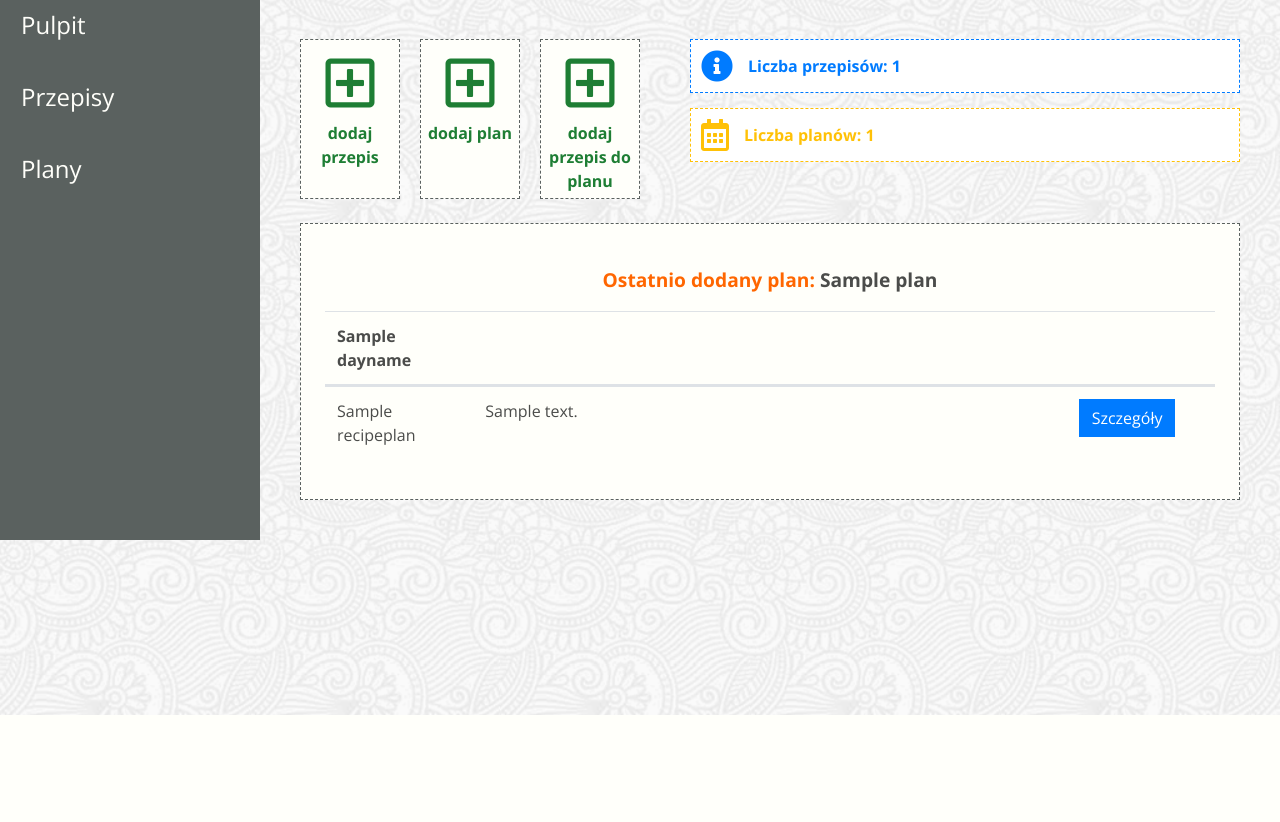
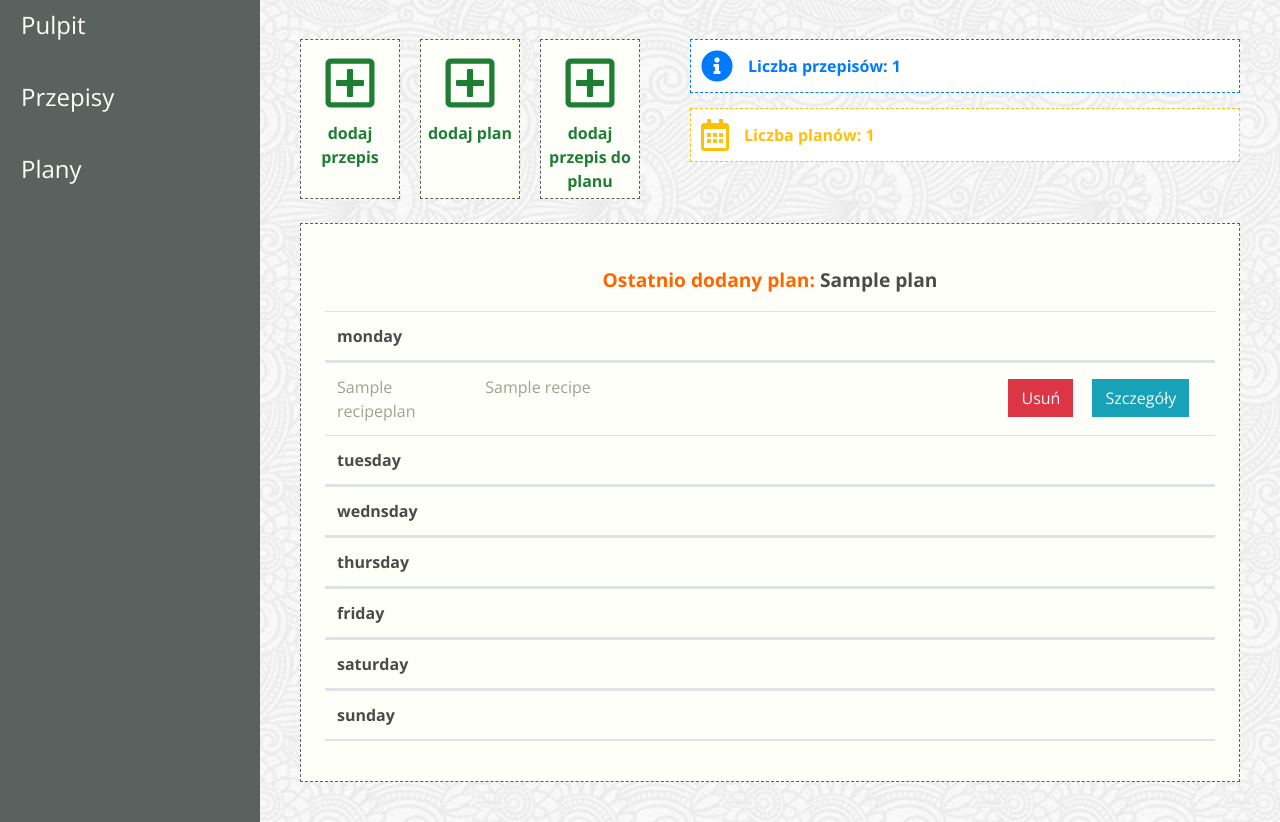
Before and after one commit to Karol204/StayFit, a Django app: page /main/ in a window 1280 px wide. Shown: the part 85-907 px from the top of the page. Before the commit the page ends 800 px from the top, so only its background shows below. Run offline with Django 3.2, Linux system fonts and the light colour scheme; tables that the repository leaves empty hold one stand-in row (values such as "Sample post"); some libraries are stand-ins or nearby versions; some web fonts are replaced.

Commit message:
8.3 Last added plan and listing of recipe in it

```diff
--- a/pages/views.py
+++ b/pages/views.py
@@ -40,13 +40,23 @@ class Dashboard(View):
         recipe_in_plan = RecipePlan.objects.filter(plan=last_added_plan)
         recipe_in_plan = recipe_in_plan.order_by('day_name')
 
-
+        monday = RecipePlan.objects.filter(plan=last_added_plan, day_name=1)
+        tuesday = RecipePlan.objects.filter(plan=last_added_plan, day_name=2)
+        wednsday = RecipePlan.objects.filter(plan=last_added_plan, day_name=3)
+        thursday = RecipePlan.objects.filter(plan=last_added_plan, day_name=4)
+        friday = RecipePlan.objects.filter(plan=last_added_plan, day_name=5)
+        saturday = RecipePlan.objects.filter(plan=last_added_plan, day_name=6)
+        sunday = RecipePlan.objects.filter(plan=last_added_plan, day_name=7)
+        days = [['monday', monday], ['tuesday', tuesday], ['wednsday', wednsday], ['thursday', thursday],
+                ['friday', friday],
+                ['saturday', saturday], ['sunday', sunday]]
 
         ctx = {
             'numer_of_plans': numer_of_plans,
             'number_of_recipes': number_of_recipes,
             'last_added_plan': last_added_plan,
-            'recipe_in_plan': recipe_in_plan
+            'recipe_in_plan': recipe_in_plan,
+            'days': days
         }
         return render(request, 'dashboard.html', ctx)
 
--- a/templates/dashboard.html
+++ b/templates/dashboard.html
@@ -39,59 +39,56 @@
                         <span>Ostatnio dodany plan:</span> {{ last_added_plan.name }}
                     </h2>
                     <table class="table">
-                        {% for day in recipe_in_plan %}
+
+        {% for day in days %}
+
             <thead>
             <tr class="d-flex">
-                                <th class="col-2">{{ day.day_name }}</th>
-                                <th class="col-8"></th>
+                <th class="col-2">{{ day.0 }}</th>
+                <th class="col-7"></th>
+                <th class="col-1"></th>
                 <th class="col-2"></th>
             </tr>
             </thead>
-                        <tbody>
+            <tbody class="text-color-lighter">
+            {% for meal in day.1 %}
             <tr class="d-flex">
-                                <td class="col-2">{{ day.meal_name }}</td>
-                                <td class="col-8">{{ day.recipe.description }}</td>
-                                <td class="col-2"><a href="/recipe/{{ day.recipe.id }}" type="button" class="btn btn-primary rounded-0">Szczegóły</a></td>
+                <td class="col-2">{{ meal.meal_name }}</td>
+                <td class="col-7">{{ meal.recipe }}</td>
+                <td class="col-1 center">
+                    <a href="#" class="btn btn-danger rounded-0 text-light m-1">Usuń</a>
+                </td>
+                <td class="col-2 center">
+                    <a href="/recipe/{{ meal.recipe.id }}"
+                       class="btn btn-info rounded-0 text-light m-1">Szczegóły</a>
+                </td>
             </tr>
-{#                            <tr class="d-flex">#}
-{#                                <td class="col-2">śniadanie</td>#}
-{#                                <td class="col-8">kanapka z pastą rybną</td>#}
-{#                                <td class="col-2"><button type="button" class="btn btn-primary rounded-0">Szczegóły</button></td>#}
-{#                            </tr>#}
-{#                            <tr class="d-flex">#}
-{#                                <td class="col-2">obiad</td>#}
-{#                                <td class="col-8">zupa pomidorowa</td>#}
-{#                                <td class="col-2"><button type="button" class="btn btn-primary rounded-0">Szczegóły</button></td>#}
-{#                            </tr>#}
-                        </tbody>
             {% endfor %}
 
+            </tbody>
+
+            {% endfor %}
         </table>
+
 {#                    <table class="table">#}
+{#                        {% for day in recipe_in_plan %}#}
 {#                        <thead>#}
 {#                            <tr class="d-flex">#}
-{#                                <th class="col-2">Wtorek</th>#}
+{#                                <th class="col-2">{{ day.day_name }}</th>#}
 {#                                <th class="col-8"></th>#}
 {#                                <th class="col-2"></th>#}
 {#                            </tr>#}
 {#                        </thead>#}
 {#                        <tbody>#}
 {#                            <tr class="d-flex">#}
-{#                                <td class="col-2">śniadanie</td>#}
-{#                                <td class="col-8">płatki owsiane z jagodami i komosą ryżową</td>#}
-{#                                <td class="col-2"><button type="button" class="btn btn-primary rounded-0">Szczegóły</button></td>#}
-{#                            </tr>#}
-{#                            <tr class="d-flex">#}
-{#                                <td class="col-2">drugie śniadanie</td>#}
-{#                                <td class="col-8">pączki</td>#}
-{#                                <td class="col-2"><button type="button" class="btn btn-primary rounded-0">Szczegóły</button></td>#}
-{#                            </tr>#}
-{#                            <tr class="d-flex">#}
-{#                                <td class="col-2">obiad</td>#}
-{#                                <td class="col-8">schabowy w panierce</td>#}
-{#                                <td class="col-2"><button type="button" class="btn btn-primary rounded-0">Szczegóły</button></td>#}
+{#                                <td class="col-2">{{ day.meal_name }}</td>#}
+{#                                <td class="col-8">{{ day.recipe.description }}</td>#}
+{#                                <td class="col-2"><a href="/recipe/{{ day.recipe.id }}" type="button" class="btn btn-primary rounded-0">Szczegóły</a></td>#}
 {#                            </tr>#}
 {#                        </tbody>#}
+{#                                            {% endfor %}#}
+{##}
 {#                    </table>#}
+
                 </div>
 {% endblock content %}
```
Also changed, not shown: templates/app-details-schedules.html (+0 -26 lines). Lines whose indentation alone changed are shown as unchanged.
